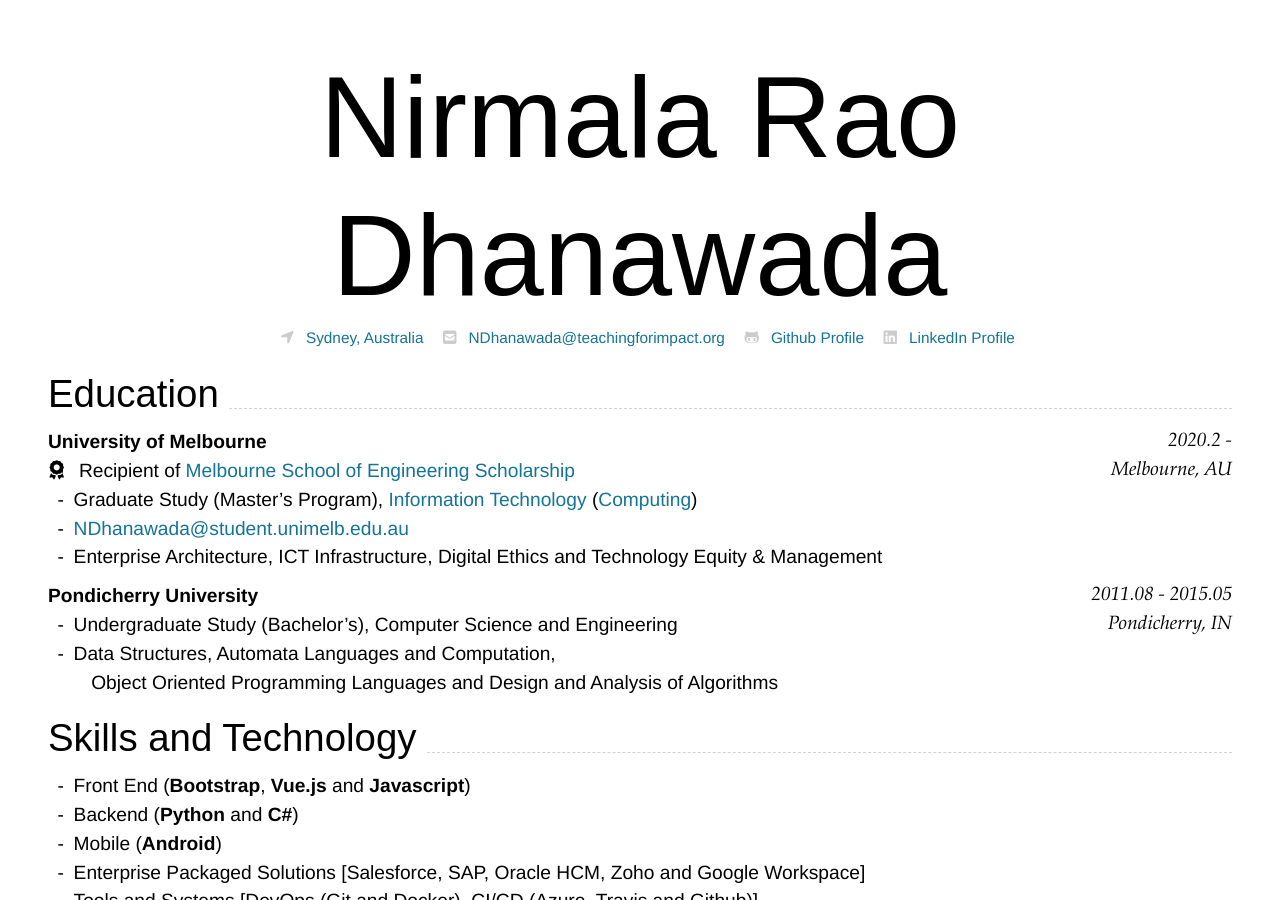
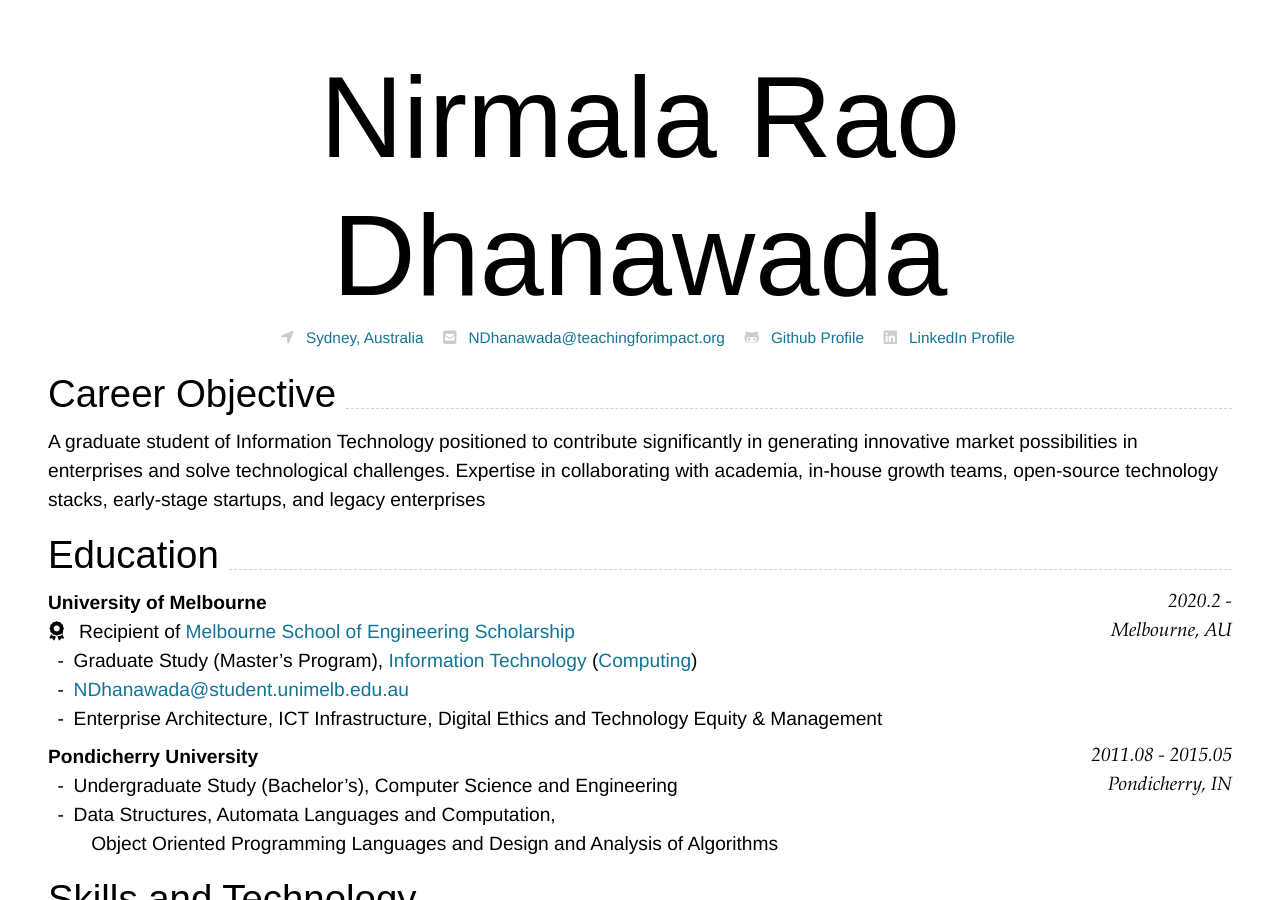
Before and after one commit to thedhanawada/me, a Jekyll site: the page built from index.md, in a window 1280 px wide and 900 px high. Built offline with Jekyll 4.4.1, drawn with Linux system fonts in a browser that asks for light colours; nearby versions of some CDN libraries.

Commit message:
update objective

```diff
--- a/index.md
+++ b/index.md
@@ -35,6 +35,10 @@ Supported arguments:
 -->
 
 {% include cv-contact.html %}
+
+## Career Objective
+
+A graduate student of Information Technology positioned to contribute significantly in generating innovative market possibilities in enterprises and solve technological challenges. Expertise in collaborating with academia, in-house growth teams, open-source technology stacks, early-stage startups, and legacy enterprises
 
 ## Education
 
```
